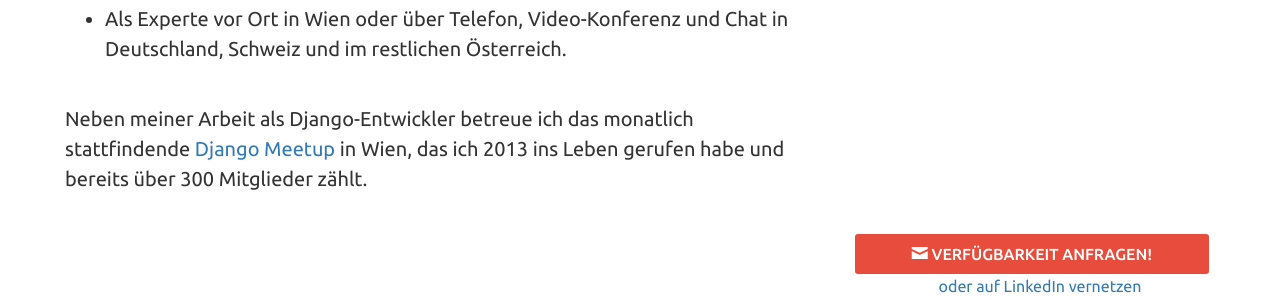
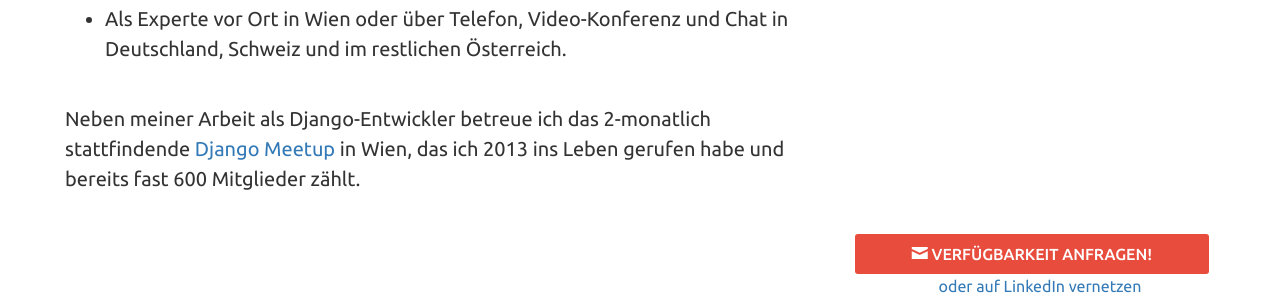
Before and after one commit to stephanpoetschner/stephan-poetschner-at, a Flask app: page /index.html in a window 1280 px wide. Shown: the part 443-743 px from the top of the page. Run offline with Flask 2, Linux system fonts and the light colour scheme; some libraries are stand-ins or nearby versions.

Commit message:
+ update meetup block

```diff
--- a/portfolio/templates/index.html
+++ b/portfolio/templates/index.html
@@ -46,17 +46,11 @@
             <li>Bei der Planung und Entwicklung neuer Web Applikationen oder bei der Erweiterung von bestehendenden Django-Applikationen.</li>
             <li>Als Experte vor Ort in Wien oder über Telefon, Video-Konferenz und Chat in Deutschland, Schweiz und im restlichen Österreich.</li>
           </ul>
-          {#
-          <br />
-          <p>
-            Je nach Art und Dauer der Zusammenarbeit liegt mein Stundensatz zwischen 90€ und 75€.
-          </p>
-          #}
           <br />
           <p>
             Neben meiner Arbeit als Django-Entwickler betreue ich
-            das monatlich stattfindende <a target="_blank" href="http://www.meetup.com/Django-Vienna/">Django Meetup</a> in Wien, das
-            ich 2013 ins Leben gerufen habe und bereits über 300 Mitglieder zählt.
+            das 2-monatlich stattfindende <a target="_blank" href="http://www.meetup.com/Django-Vienna/">Django Meetup</a> in Wien, das
+            ich 2013 ins Leben gerufen habe und bereits fast 600 Mitglieder zählt.
           </p>
         </div><!-- .intro-copy -->
       </section><!-- .intro -->
```
